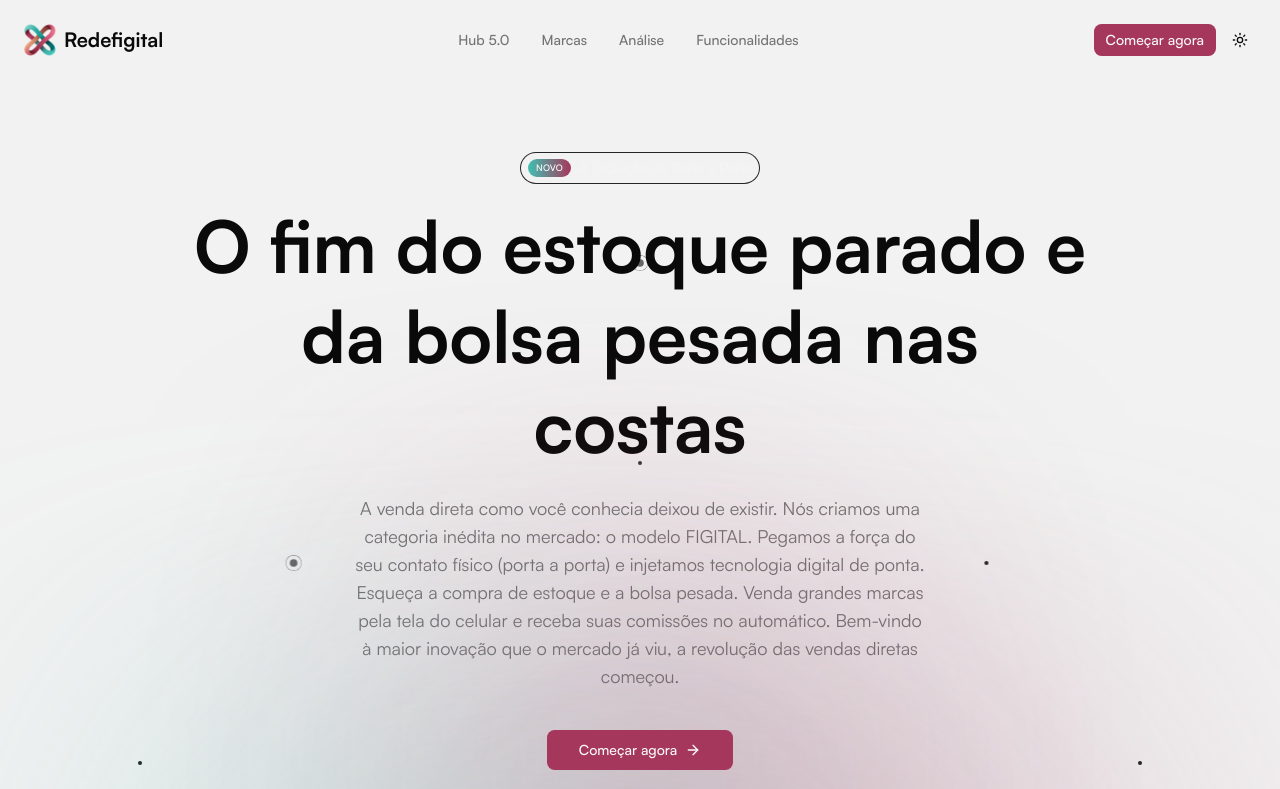
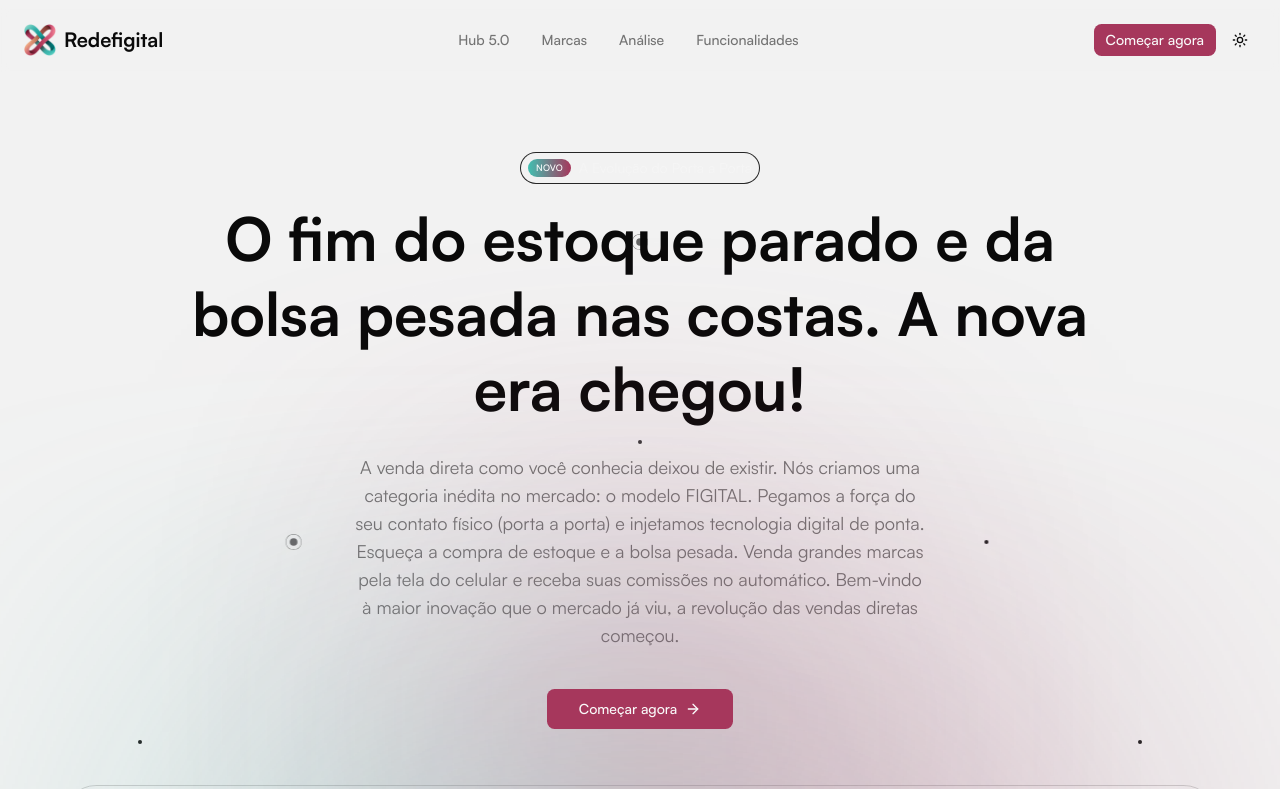
Before and after one commit to diogopimentels/redefigital-lp-parceiro, a Next.js app in the folder redefigital/: page /consultora in a window 1280 px wide. Shown: the top 789 px of the page. Built offline with nearby package versions, Linux system fonts and the light colour scheme.

Commit message:
corrige copy na rota do parceiro

```diff
--- a/redefigital/src/components/marketing/hero-consultora.tsx
+++ b/redefigital/src/components/marketing/hero-consultora.tsx
@@ -60,12 +60,12 @@ const HeroConsultora = () => {
                         </button>
                     </Container>
                     <Container delay={0.15}>
-                        <h1 className="text-4xl md:text-4xl lg:text-7xl font-bold text-center !leading-tight max-w-4xl mx-auto">
-                            O fim do estoque parado e da bolsa pesada nas costas
+                        <h1 className="text-4xl md:text-3xl lg:text-6xl font-bold text-center !leading-tight max-w-4xl mx-auto">
+                            O fim do estoque parado e da bolsa pesada nas costas. A nova era chegou!
                         </h1>
                     </Container>
                     <Container delay={0.2}>
-                        <p className="max-w-xl mx-auto mt-2 text-base lg:text-lg text-center text-muted-foreground">
+                        <p className="max-w-xl mx-auto mt-3 text-base lg:text-lg text-center text-muted-foreground">
                             A venda direta como você conhecia deixou de existir. Nós criamos uma categoria inédita no mercado: o modelo FIGITAL. Pegamos a força do seu contato físico (porta a porta) e injetamos tecnologia digital de ponta. Esqueça a compra de estoque e a bolsa pesada. Venda grandes marcas pela tela do celular e receba suas comissões no automático. Bem-vindo à maior inovação que o mercado já viu, a revolução das vendas diretas começou.
                         </p>
                     </Container>
--- a/redefigital/src/components/marketing/hero.tsx
+++ b/redefigital/src/components/marketing/hero.tsx
@@ -69,7 +69,7 @@ const Hero = () => {
                     </Container>
                     <Container delay={0.2}>
                         <p className="max-w-xl mx-auto mt-2 text-base lg:text-lg text-center text-muted-foreground">
-                            Onde o antigo encontra o novo: conectamos sua marca a milhares de vendedores porta a porta. Você cadastra o produto e nossa rede faz o giro. Sem custo de aquisição, sem dor de cabeça.
+                            A venda direta tradicional acabou! A nova era chegou. É exatamente onde o antigo encontra o novo, e o físico encontra o digital, que nasce a Redefigital. Inauguramos o conceito FIGITAL, a união imbatível do relacionamento porta a porta com a tecnologia escalável. Somos a única plataforma B2B2C PIONEIRA nesse oceano azul. Você insere seu produto em um canal de vendas totalmente inovador e sem concorrentes, e nossa rede faz o giro. Escala máxima, sem dor de cabeça.
                         </p>
                     </Container>
                     <Container delay={0.25} className="z-20">
```
